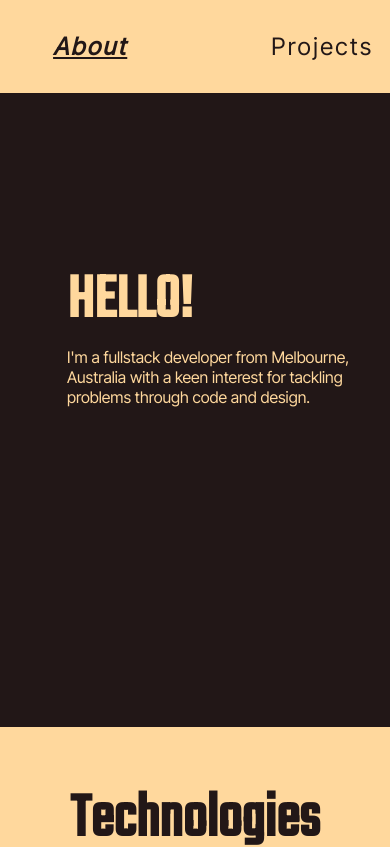
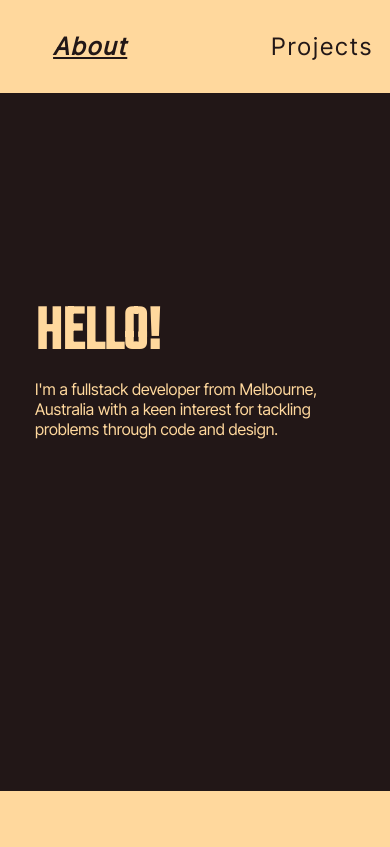
Before and after one commit to emilydta/portfolio, a React (Create React App) app: page /about in a window 390 px wide. Shown: the top 847 px of the page. Built offline with nearby package versions, Linux system fonts and the light colour scheme.

Commit message:
improve about page responsiveness

```diff
--- a/src/stylesheets/About.css
+++ b/src/stylesheets/About.css
@@ -12,9 +12,7 @@
 }
 
 .about-slide-bg {
-
     position: absolute;
-
     height: 100%;
     width: 100%;
     background-color: var(--bg-secondary);
@@ -24,12 +22,14 @@
 
 .about-content {
     display: flex;
-    margin-left: 10em;
-    margin-top: 10em;
+    align-items: center;
+    justify-content: center;
+    margin-top: 15em;
     color: var(--bg-primary);
 }
 
 .about-info {
+    padding: 1em;
     font-size: 2rem;
     width: 15em;
 }
@@ -200,7 +200,6 @@
 
 @media screen and (max-width: 547px) {
     .about-info {
-        margin-left: 2em;
         width: 10em;
     }
 
@@ -215,10 +214,6 @@
 }
 
 @media screen and (max-width: 330px) {
-
-    .about-info {
-        margin-left: 1em;
-    }
 
     #tech-heading {
         font-size: 3rem;
```
